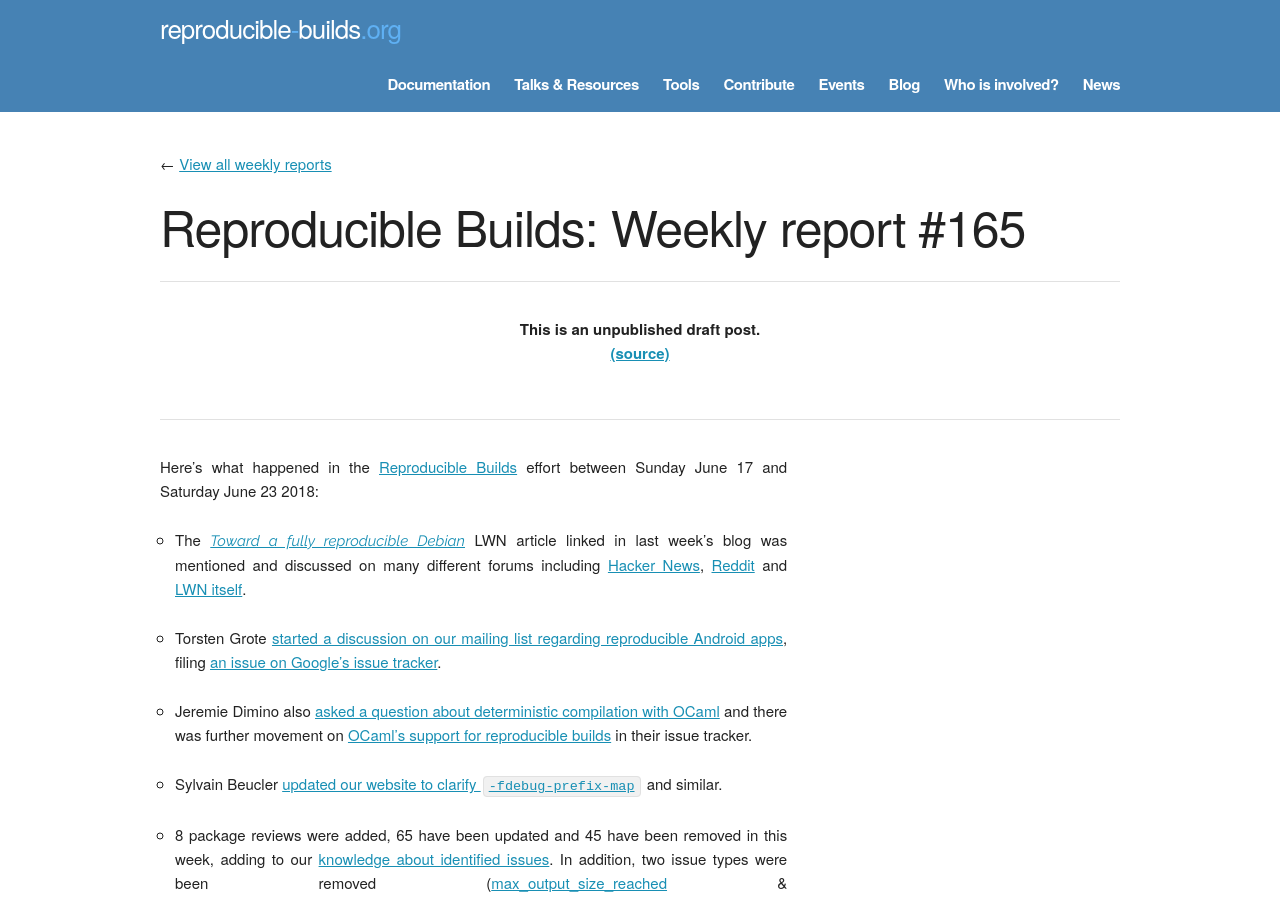
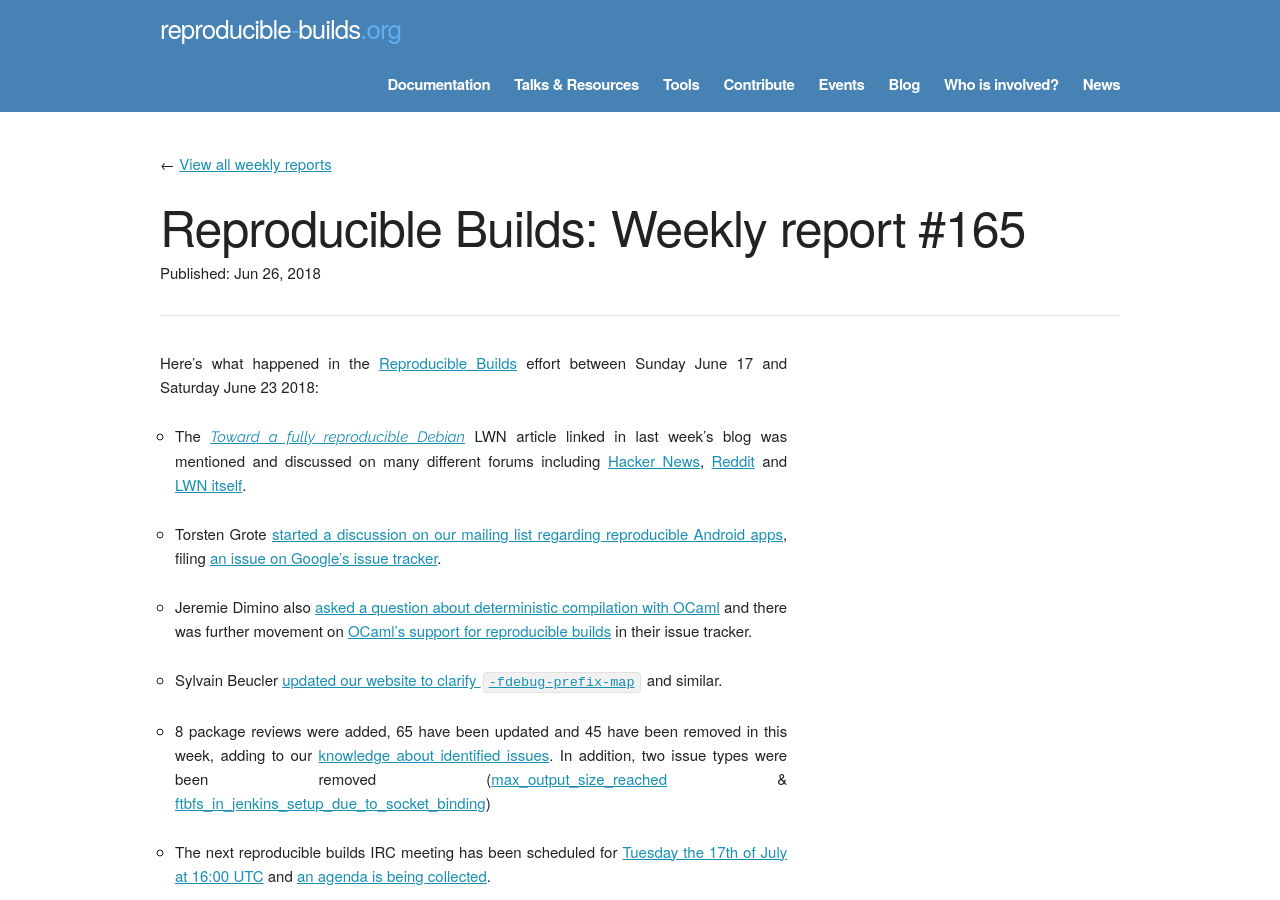
Before and after one commit to prototypefund/reproducible-website, a Jekyll site: the page built from _blog/posts/165.md, in a window 1280 px wide and 900 px high. Built offline with Jekyll 4.4.1, drawn with Linux system fonts in a browser that asks for light colours; some web fonts are replaced.

Commit message:
published as https://reproducible-builds.org/blog/posts/165/

```diff
--- a/_blog/posts/165.md
+++ b/_blog/posts/165.md
@@ -1,6 +1,7 @@
 ---
 layout: blog
 week: 165
+published: 2018-06-26 14:24:17
 ---
 
 Here's what happened in the [Reproducible Builds](https://reproducible-builds.org) effort between Sunday June 17 and Saturday June 23 2018:
```
